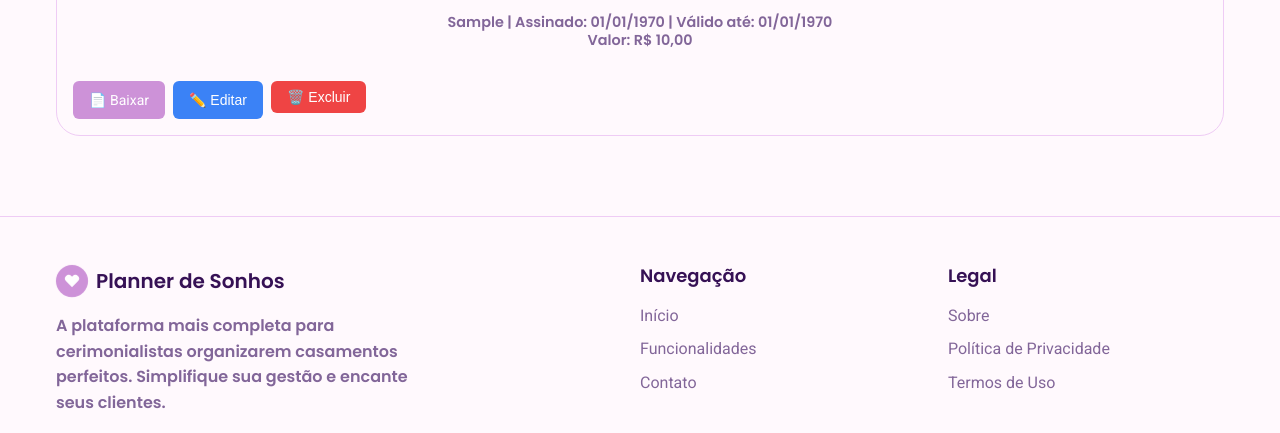
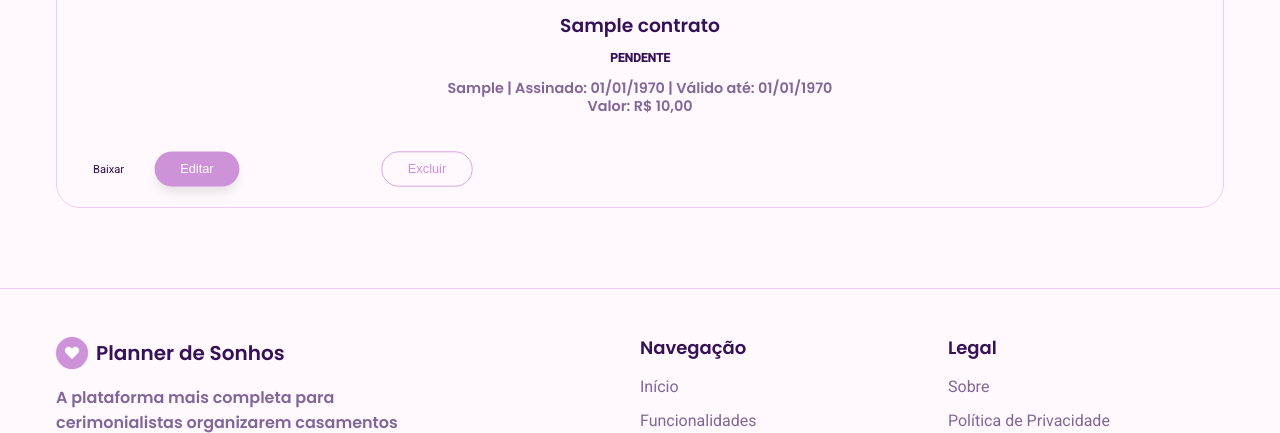
Before and after one commit to viniciusbezerra21/Plannner-de-Sonhos, a PHP site: page /pages/gestao-contratos.php in a window 1280 px wide. Shown: the part 558-991 px from the top of the page. Run offline with PHP 8.4, Linux system fonts and the light colour scheme; the visitor is signed in with stand-in values (Sample User, id 1); tables that the repository leaves empty or names only in its code hold one stand-in row (values such as "Sample post"); grey boxes marked "Sample" are stand-in pictures.

Commit message:
arrumei o header de gestão de contratos

```diff
--- a/pages/gestao-contratos.php
+++ b/pages/gestao-contratos.php
@@ -154,7 +154,7 @@ $contratos = $stmt->fetchAll(PDO::FETCH_ASSOC);
 <head>
   <meta charset="UTF-8" />
   <meta name="viewport" content="width=device-width, initial-scale=1.0" />
-  <title>Planner de Sonhos - Gestão de Contratos</title>
+  <title >Planner de Sonhos - Gestão de Contratos</title>
   <link rel="stylesheet" href="../Style/styles.css" />
   <link rel="shortcut icon" href="../Style/assets/icon.png" type="image/x-icon">
   <link
@@ -219,7 +219,6 @@ $contratos = $stmt->fetchAll(PDO::FETCH_ASSOC);
 
     .contract-actions {
       display: flex;
-      gap: 0.5rem;
       margin-top: 1rem;
     }
 
@@ -236,12 +235,13 @@ $contratos = $stmt->fetchAll(PDO::FETCH_ASSOC);
     }
 
     .btn-edit {
-      background: #3b82f6;
+      background-color: hsl(var(--primary));
       color: white;
     }
 
     .btn-delete {
       background: #ef4444;
+
       color: white;
     }
 
@@ -504,16 +504,16 @@ $contratos = $stmt->fetchAll(PDO::FETCH_ASSOC);
   <main>
     <section class="page-content">
       <div class="container">
-        <div class="page-header" style="display:flex;justify-content:space-between;align-items:center;">
+        <div class="page-header" style="justify-content:space-between;align-items:flex-start;">
           <div>
-            <h1 class="page-title">
+            <h1 class="page-title"">
               Gestão de <span class="gradient-text">Contratos</span>
             </h1>
             <p class="page-description">
               Visualize, baixe e mantenha todos os contratos organizados em um só lugar.
             </p>
           </div>
-          <button class="btn-primary" onclick="openAddModal()">+ Novo Contrato</button>
+          <button  class="btn-primary" style="margin-top: 1.5rem;" onclick="openAddModal()">+ Novo Contrato</button>
         </div>
 
         <div class="contracts-grid"
@@ -556,19 +556,19 @@ $contratos = $stmt->fetchAll(PDO::FETCH_ASSOC);
                 <div class="contract-actions">
                   <?php if ($contrato['arquivo_pdf']): ?>
                     <a href="../Docs/<?php echo htmlspecialchars($contrato['arquivo_pdf']); ?>" download class="btn-small"
-                      style="background: hsl(var(--primary)); color: white;">
-                      📄 Baixar
+                      style="scale: 0.8;">
+                       Baixar
                     </a>
                   <?php endif; ?>
-                  <button class="btn-small btn-edit"
+                  <button style="scale: 0.8;" class="btn-primary"
                     onclick="openEditModal(<?php echo htmlspecialchars(json_encode($contrato)); ?>)">
-                    ✏️ Editar
+                     Editar
                   </button>
                   <form method="post" style="display: inline;"
                     onsubmit="return confirm('Tem certeza que deseja excluir este contrato?')">
                     <input type="hidden" name="id_contrato" value="<?php echo $contrato['id_contrato']; ?>">
-                    <button type="submit" name="delete_contract" class="btn-small btn-delete">
-                      🗑️ Excluir
+                    <button type="submit" name="delete_contract" style="scale: 0.8; left: 120px;" class="btn-outline">
+                       Excluir
                     </button>
                   </form>
                 </div>
```
